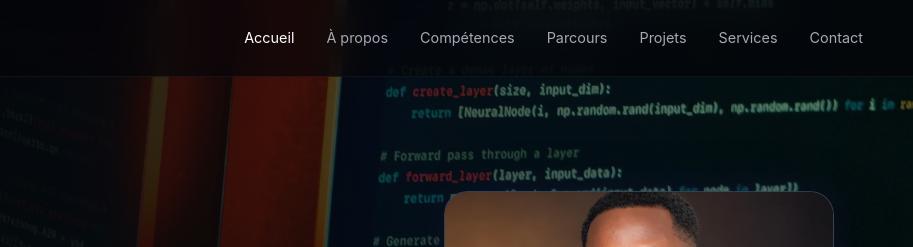
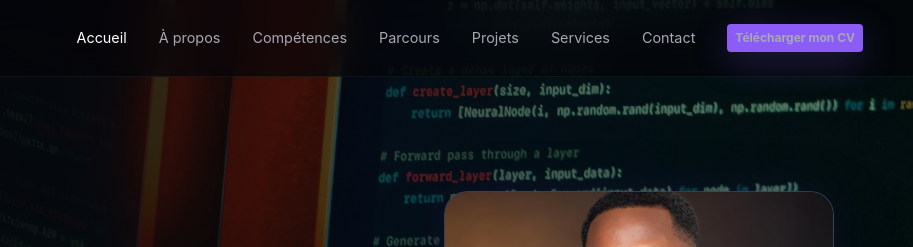
Before and after one commit to paolodevs/monPortfolio, a website: page index.html in a window 1280 px wide. Shown: the top 247 px of the page, 367-1280 px from the left. Drawn offline with Linux system fonts and the light colour scheme.

Commit message:
ajout d'un bouton telecharger mon cv

```diff
--- a/index.html
+++ b/index.html
@@ -66,6 +66,15 @@
                 <a href="#services">Services</a>
 
                 <a href="#contact">Contact</a>
+
+
+                <a href="cv/CV professionnel d’Auxence Paolo Cossi de Souza.pdf" class="btn btn-primary"
+                    style="font-size: 12px; padding: 2px 8px !important; line-height: 2 !important; height: auto !important; min-height: 0 !important;"
+                    download="CV-Auxence-Paolo-Cossi-de-Souza.pdf" target="_blank">
+                    <i class="bi bi-download me-1"></i>
+                    Télécharger mon CV
+                </a>
+
 
             </div>
 
```
Also changed, not shown: 1 other file.
